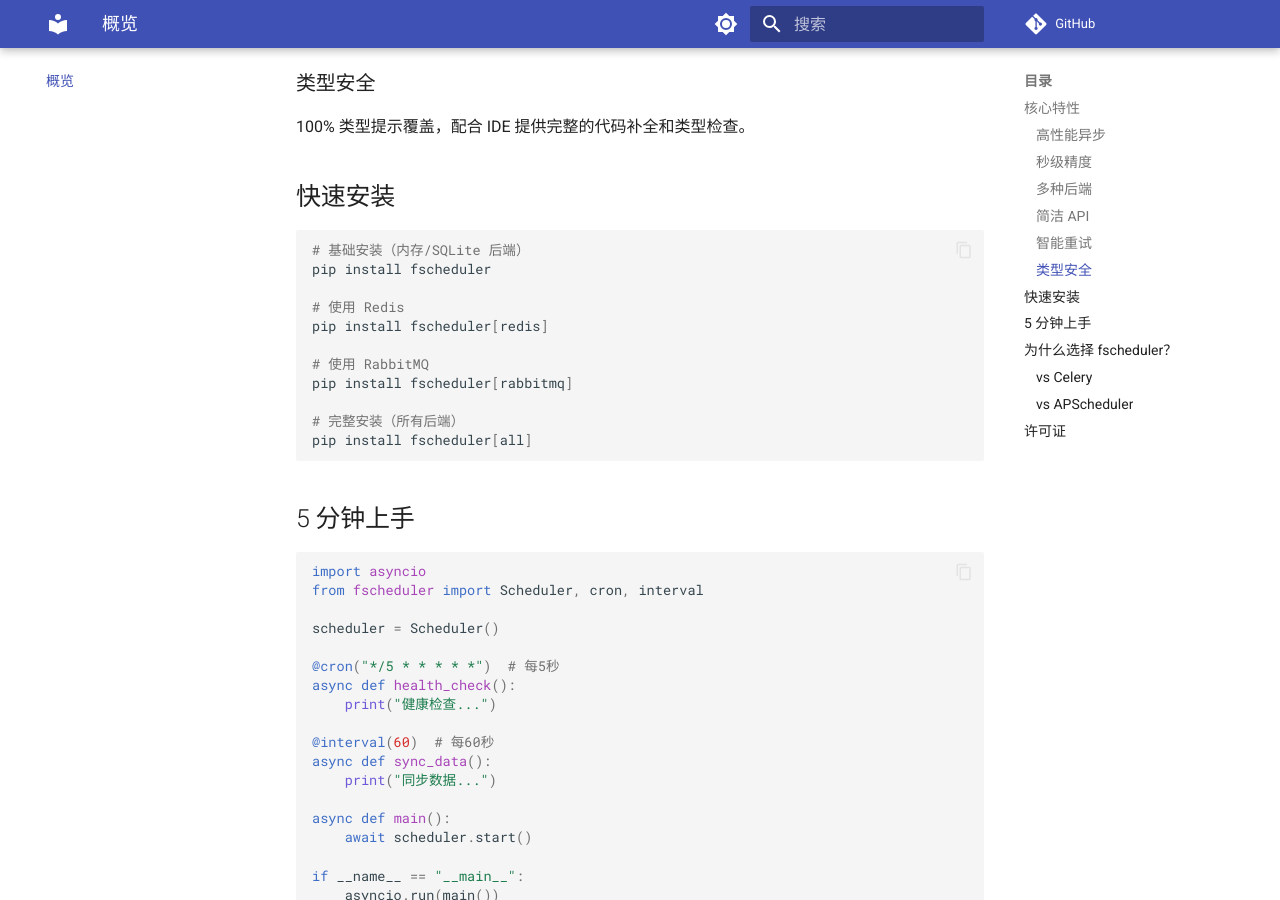
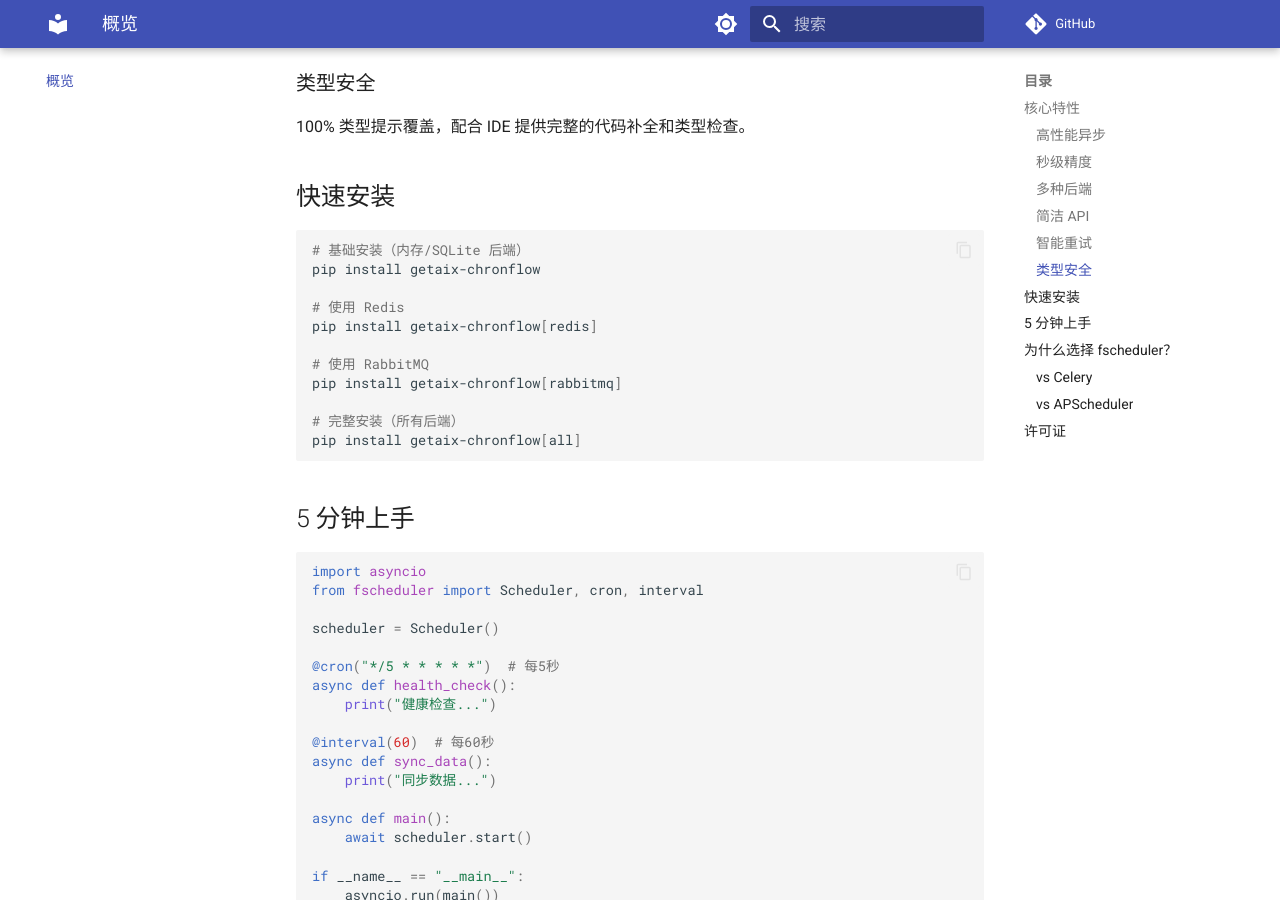
Before and after one commit to getaix/chronflow, an MkDocs documentation site: the page built from docs/index.md, in a window 1280 px wide and 900 px high, scrolled down 1359 px. Built offline with MkDocs 1.6.1 and Material for MkDocs 9.7.7, drawn with Linux system fonts in a browser that asks for light colours; comment, search, counter and statistics services are not loaded; the version menu is left out.

Commit message:
docs: update install instructions to 'getaix-chronflow' across guides and quickstart

````diff
--- a/docs/index.md
+++ b/docs/index.md
@@ -49,16 +49,16 @@ async def my_task():
 
 ```bash
 # 基础安装（内存/SQLite 后端）
-pip install fscheduler
+pip install getaix-chronflow
 
 # 使用 Redis
-pip install fscheduler[redis]
+pip install getaix-chronflow[redis]
 
 # 使用 RabbitMQ
-pip install fscheduler[rabbitmq]
+pip install getaix-chronflow[rabbitmq]
 
 # 完整安装（所有后端）
-pip install fscheduler[all]
+pip install getaix-chronflow[all]
 ```
 
 ## 5 分钟上手
--- a/pyproject.toml
+++ b/pyproject.toml
@@ -3,7 +3,7 @@ requires = ["hatchling"]
 build-backend = "hatchling.build"
 
 [project]
-name = "fscheduler"
+name = "getaix-chronflow"
 version = "0.1.0"
 description = "A high-performance async task scheduler with cron support, retry mechanism, and configuration management"
 authors = [
````
Also changed, not shown: README.md (+6 -6 lines), docs/guides/backends.md (+2 -2 lines), docs/guides/logging.md (+2 -2 lines), docs/quickstart.md (+3 -3 lines).
